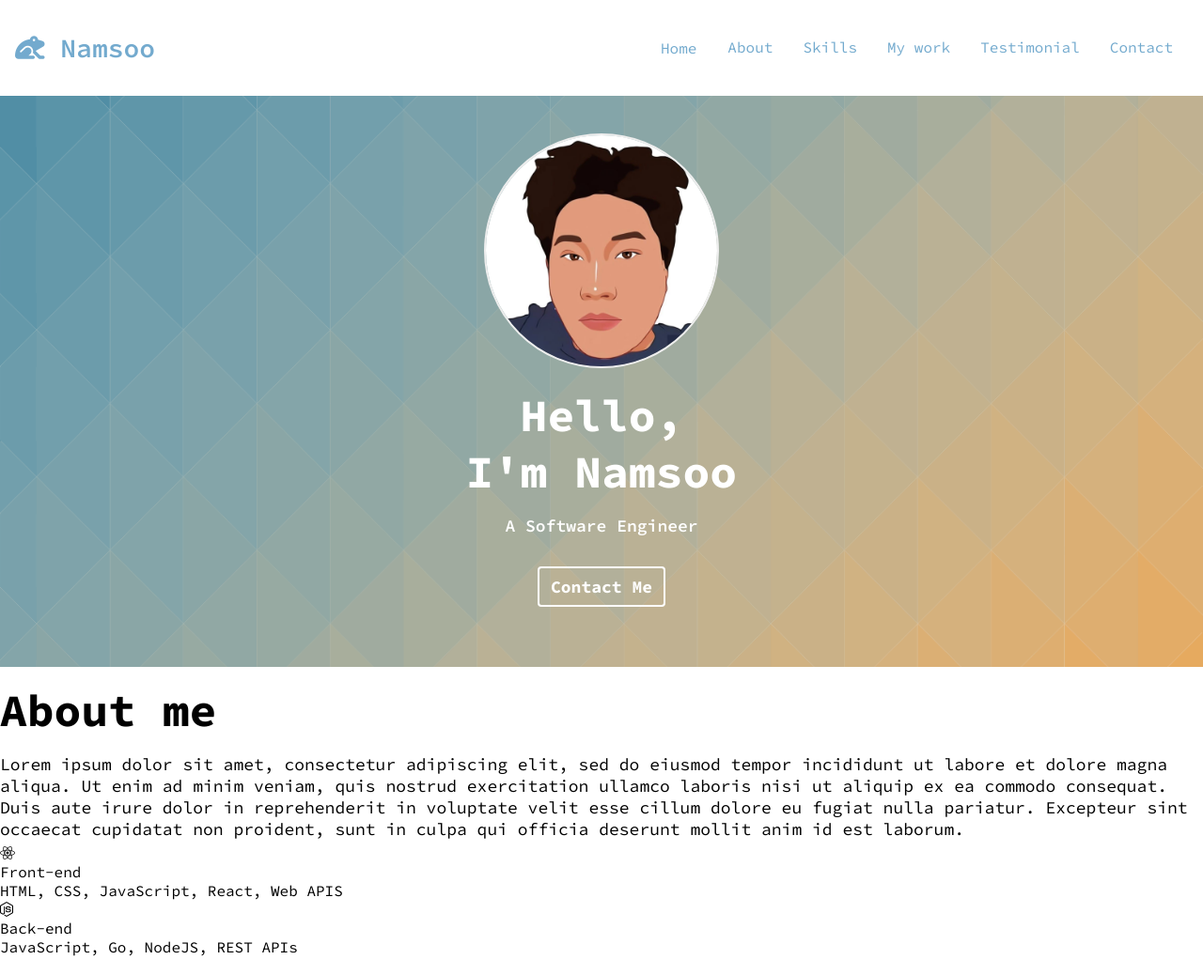
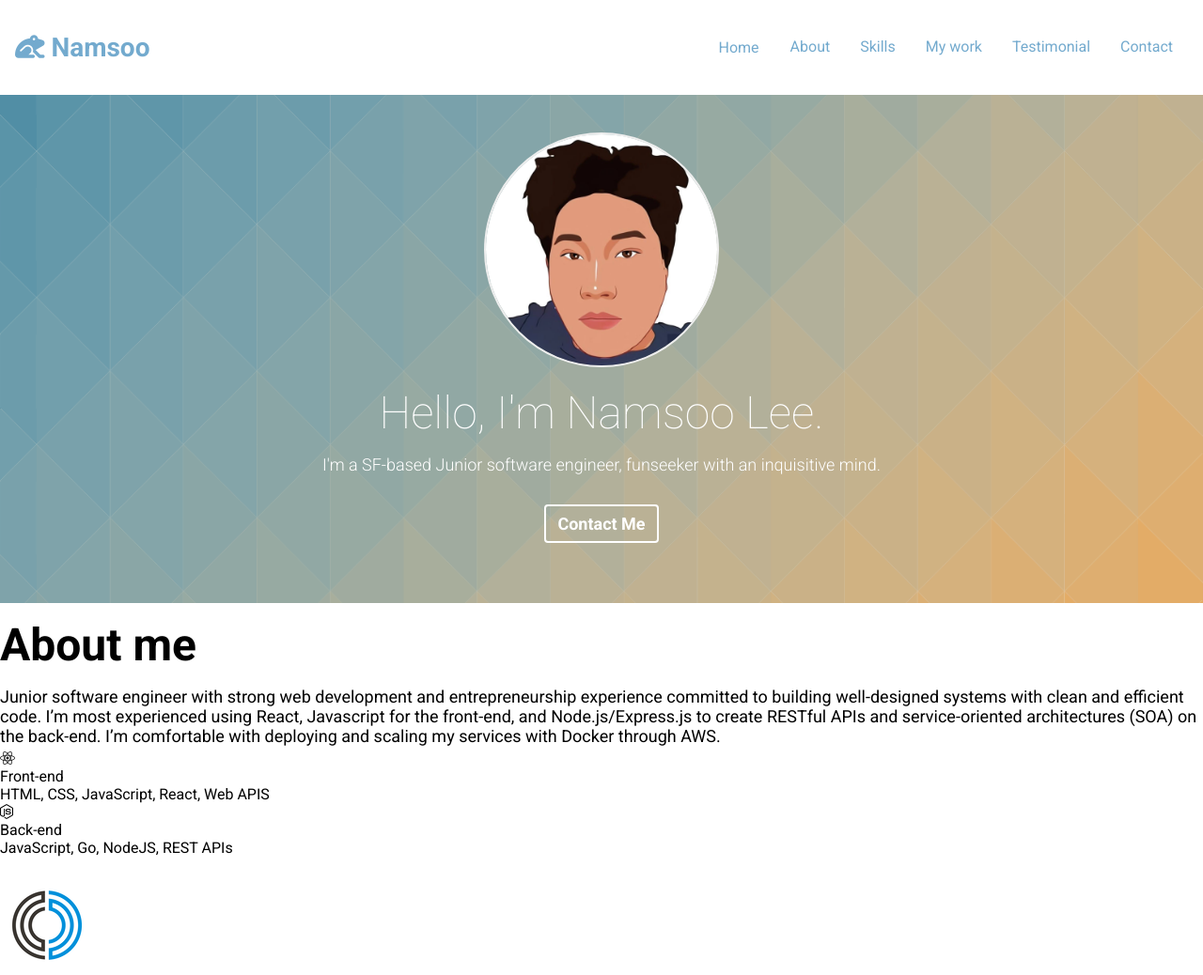
Before and after one commit to shortdaddy0711/portfolio-website, a plain HTML site: page index.html in a window 1280 px wide. Shown: the top 1038 px of the page at 94% size. Drawn offline with Linux system fonts and the light colour scheme.

Commit message:
updated home description ;

```diff
--- a/index.html
+++ b/index.html
@@ -17,7 +17,7 @@
 		></script>
 		<link rel="preconnect" href="https://fonts.gstatic.com" />
 		<link
-			href="https://fonts.googleapis.com/css2?family=Source+Code+Pro:wght@400;600;700&display=swap"
+			href="https://fonts.googleapis.com/css2?family=Roboto:wght@100;300;400;500;700&family=Source+Code+Pro&display=swap"
 			rel="stylesheet"
 		/>
 		<link rel="stylesheet" href="style.css" />
@@ -48,21 +48,24 @@
 				alt="Namsoo's profile photo"
 				class="home__avatar"
 			/>
-			<h1 class="home__title">Hello, <br />I'm Namsoo</h1>
-			<h2 class="home__description">A Software Engineer</h2>
+			<h1 class="home__title">Hello, I'm Namsoo Lee.</h1>
+			<h2 class="home__description">
+				I'm a SF-based Junior software engineer, funseeker with an
+				inquisitive mind.
+			</h2>
 			<button class="home__contact">Contact Me</button>
 		</section>
 		<!-- About -->
 		<section id="about">
 			<h1>About me</h1>
 			<p>
-				Lorem ipsum dolor sit amet, consectetur adipiscing elit, sed do
-				eiusmod tempor incididunt ut labore et dolore magna aliqua. Ut
-				enim ad minim veniam, quis nostrud exercitation ullamco laboris
-				nisi ut aliquip ex ea commodo consequat. Duis aute irure dolor
-				in reprehenderit in voluptate velit esse cillum dolore eu fugiat
-				nulla pariatur. Excepteur sint occaecat cupidatat non proident,
-				sunt in culpa qui officia deserunt mollit anim id est laborum.
+				Junior software engineer with strong web development and
+				entrepreneurship experience committed to building well-designed
+				systems with clean and efficient code. I’m most experienced
+				using React, Javascript for the front-end, and
+				Node.js/Express.js to create RESTful APIs and service-oriented
+				architectures (SOA) on the back-end. I’m comfortable with
+				deploying and scaling my services with Docker through AWS.
 			</p>
 			<div class="about__majors">
 				<div class="major">
--- a/style.css
+++ b/style.css
@@ -25,6 +25,8 @@
 	--weight-bold: 700;
 	--weight-semi-bold: 600;
 	--weight-reqular: 400;
+	--weight-light: 300;
+	--weight-thin: 100;
 
 	/* Size */
 	--size-border-radius: 4px;
@@ -33,7 +35,7 @@
 /* Universial tags */
 * {
 	box-sizing: border-box;
-	font-family: 'Source Code Pro', monospace;
+	font-family: 'Roboto', sans-serif;
 }
 
 body {
@@ -136,11 +138,20 @@ p {
 	width: 250px;
 	height: 250px;
 	border-radius: 50%;
-	border: 2px solid var(--color-light-white)
+	border: 2px solid var(--color-light-white);
 }
 
-.home__title, .home__description {
+.home__title,
+.home__description {
 	color: var(--color-white);
+}
+
+.home__title {
+	font-weight: var(--weight-thin);
+}
+
+.home__description {
+	font-weight: var(--weight-light);
 }
 
 .home__contact {
```
